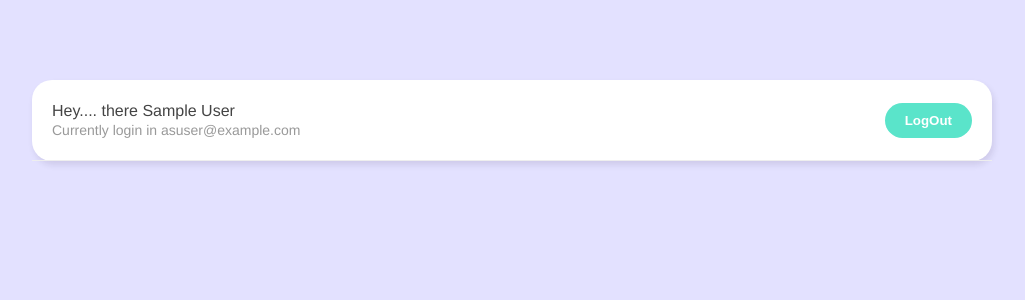
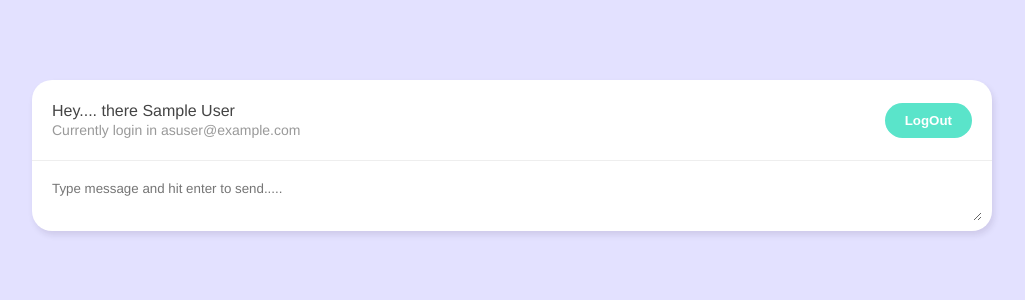
Before and after one commit to VPLEV23/live-chat-vue, a Vue app: page /chatroom in a window 1280 px wide. Shown: the top 300 px of the page, without its empty margins (128-1153 px from the left). Built offline with nearby package versions, Linux system fonts and the light colour scheme; no server answers; sample sign-in values are in the browser's storage.

Commit message:
New Chat Form

```diff
--- /dev/null
+++ b/src/components/NewChatForm.vue
@@ -0,0 +1,52 @@
+<template>
+  <form>
+    <textarea
+      placeholder="Type message and hit enter to send....."
+      v-model="message"
+      @keypress.enter.prevent="handleSubmit"
+    ></textarea>
+  </form>
+</template>
+
+<script>
+import { ref } from "vue";
+import getUser from "../composables/getUser";
+import { timeStamp } from "../firebase/config";
+
+export default {
+  name: "NewChatForm",
+  setup() {
+    const message = ref("");
+    const { user } = getUser();
+
+    const handleSubmit = async () => {
+      const chat = {
+        name: user.value.displayName,
+        message: message.value,
+        createdAt: timeStamp(),
+      };
+      console.log(chat);
+      message.value = "";
+    };
+
+    return { message, handleSubmit };
+  },
+};
+</script>
+
+<style scoped>
+form {
+  margin: 10px;
+}
+textarea {
+  width: 100%;
+  max-width: 100%;
+  margin-bottom: 6px;
+  padding: 10px;
+  box-sizing: border-box;
+  border: 0;
+  border-radius: 20px;
+  font-family: inherit;
+  outline: none;
+}
+</style>
--- a/src/views/Chatroom.vue
+++ b/src/views/Chatroom.vue
@@ -1,6 +1,7 @@
 <template>
   <div class="container">
     <NavBar />
+    <NewChatForm />
   </div>
 </template>
 
@@ -9,11 +10,13 @@
 import { useRouter } from "vue-router";
 import NavBar from "../components/NavBar.vue";
 import getUser from "../composables/getUser";
+import NewChatForm from "../components/NewChatForm.vue";
 
 export default {
   name: "Chatroom",
   components: {
     NavBar,
+    NewChatForm,
   },
   setup() {
     const { user } = getUser();
```
